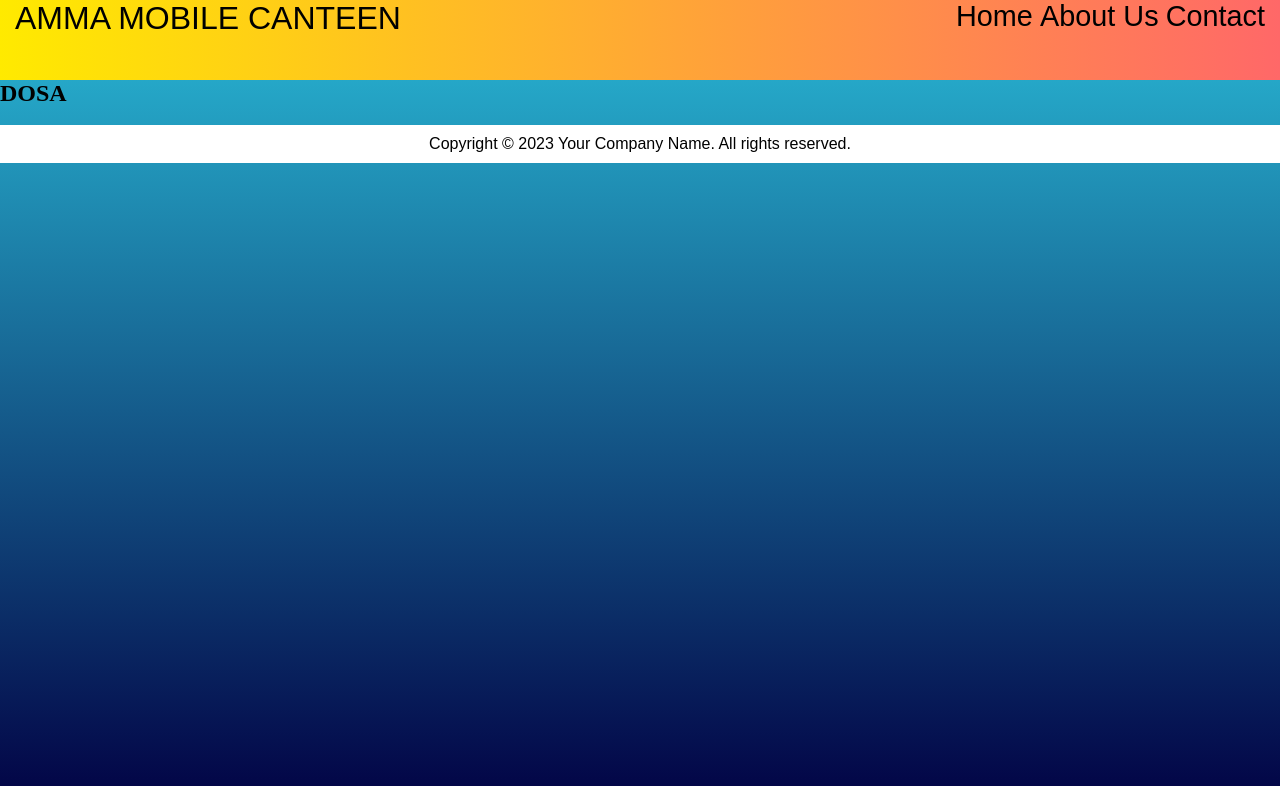
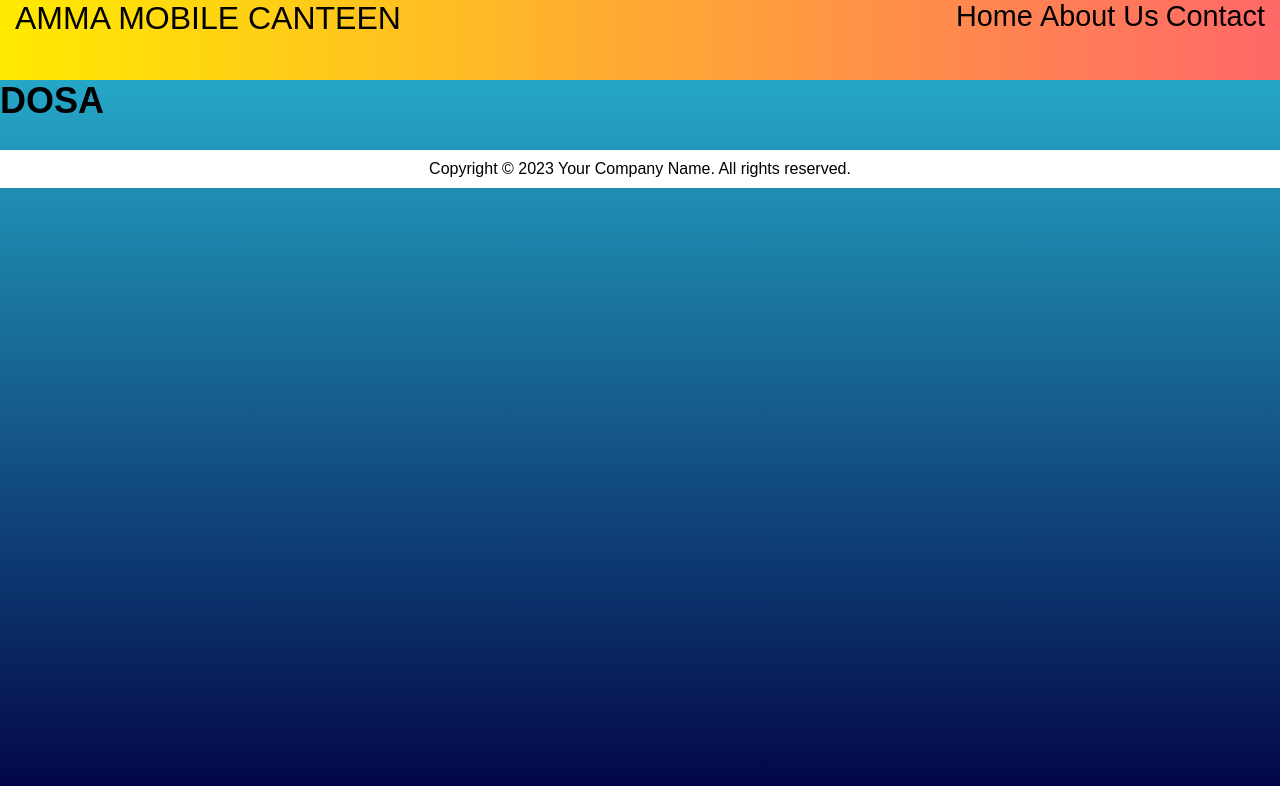
Before and after one commit to DeepakRoy58/web-dev-practice, a plain HTML site: page css-projects/web1:Reciepe-Project/front.html in a window 1280 px wide. Drawn offline with Linux system fonts and the light colour scheme.

Commit message:
developed soon

```diff
--- a/css-projects/web1:Reciepe-Project/style.css
+++ b/css-projects/web1:Reciepe-Project/style.css
@@ -56,6 +56,9 @@ a{
 }
 
 .contentBox{
-    width: 70%;
+    width: 60%;
+    font-family: Arial, Helvetica, sans-serif;
+    font-size: 1.5rem;
+
 
 }
```
